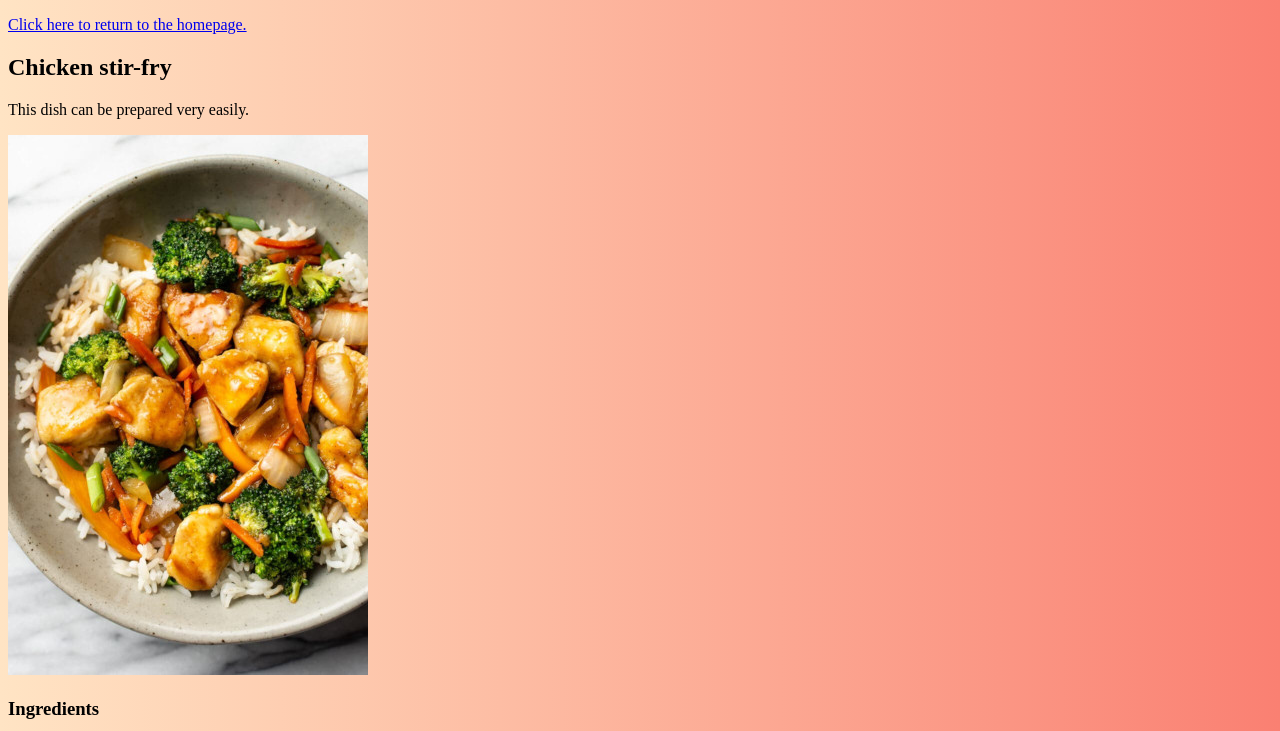
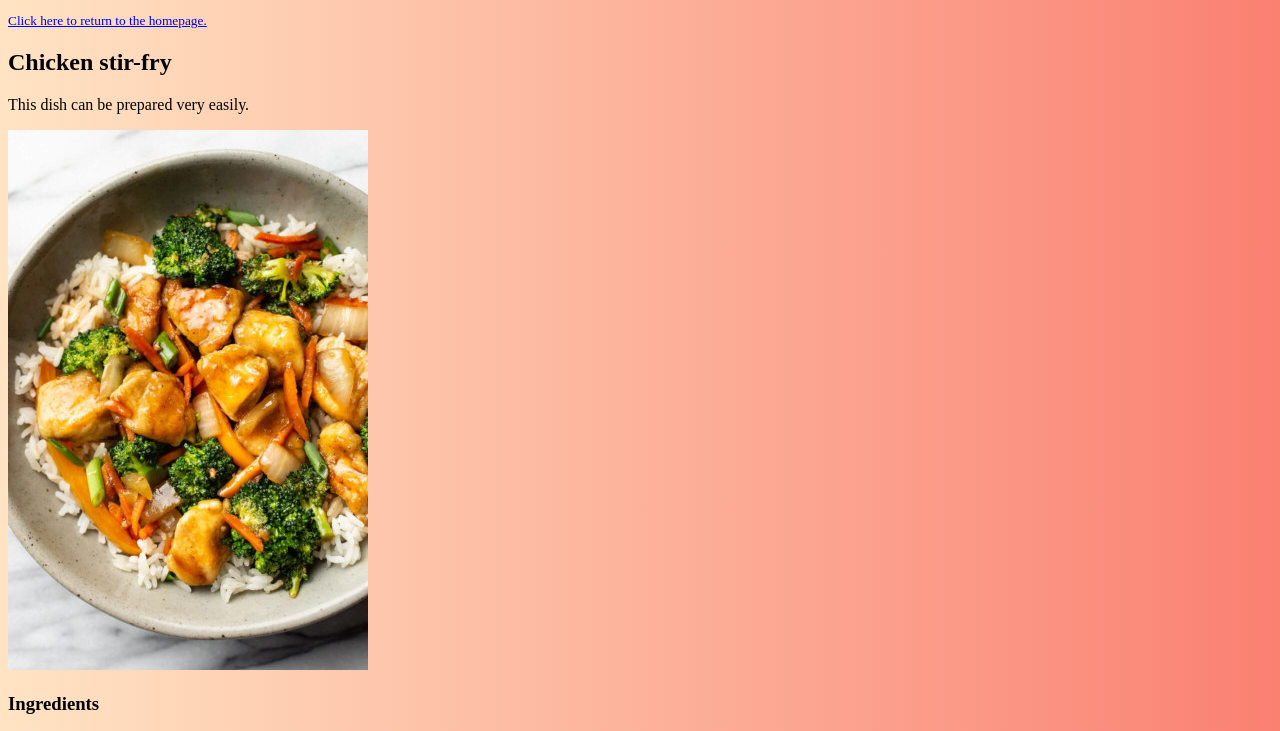
Before and after one commit to OwlHerring/odin-recipes, a plain HTML site: page recipes/recipe_1.html in a window 1280 px wide. Shown: the top 731 px of the page. Drawn offline with Linux system fonts and the light colour scheme.

Commit message:
Resize return class links using stylesheet

```diff
--- a/style.css
+++ b/style.css
@@ -8,3 +8,6 @@ body {
 li {
     font-size: larger;
 }
+.return {
+    font-size: smaller;
+}
```
